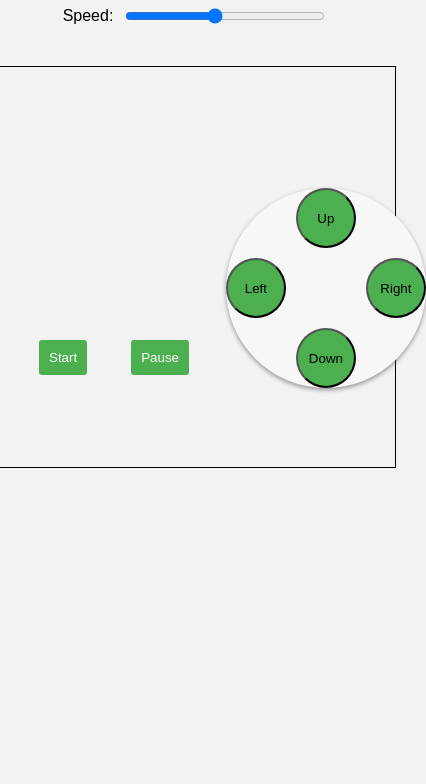
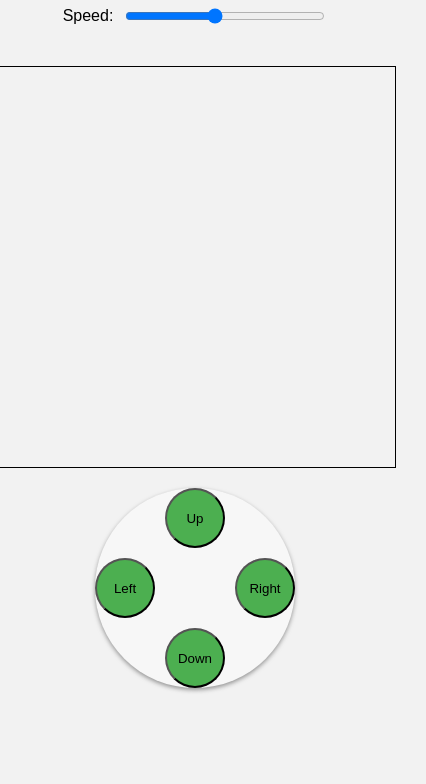
Before and after one commit to jakecernet/JS-Snake, a plain HTML site: page index.html in a window 390 px wide. Shown: the part 60-844 px from the top of the page, 426 px wide, since content can reach past the window. Drawn offline with Linux system fonts and the light colour scheme.

Commit message:
some mobile optimizations

```diff
--- a/index.html
+++ b/index.html
@@ -109,6 +109,18 @@
             right: 0px;
         }
 
+        @media screen and (max-width: 600px) {
+            #touchControls {
+                top: 0;
+                left: 0;
+            }
+
+            #play-pause {
+                top: 0;
+                left: 40%;
+            }
+        }
+
         #game-over {
             display: block;
             font-size: 30px;
```
